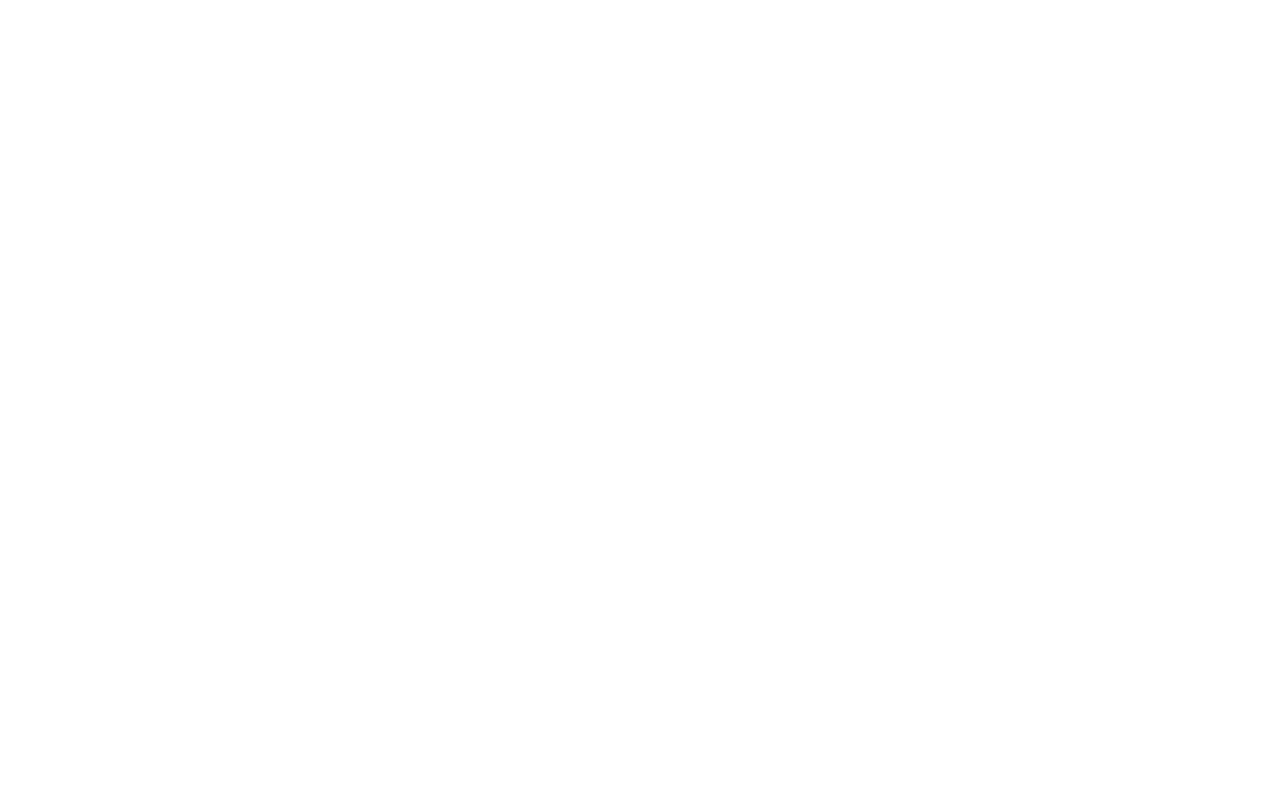
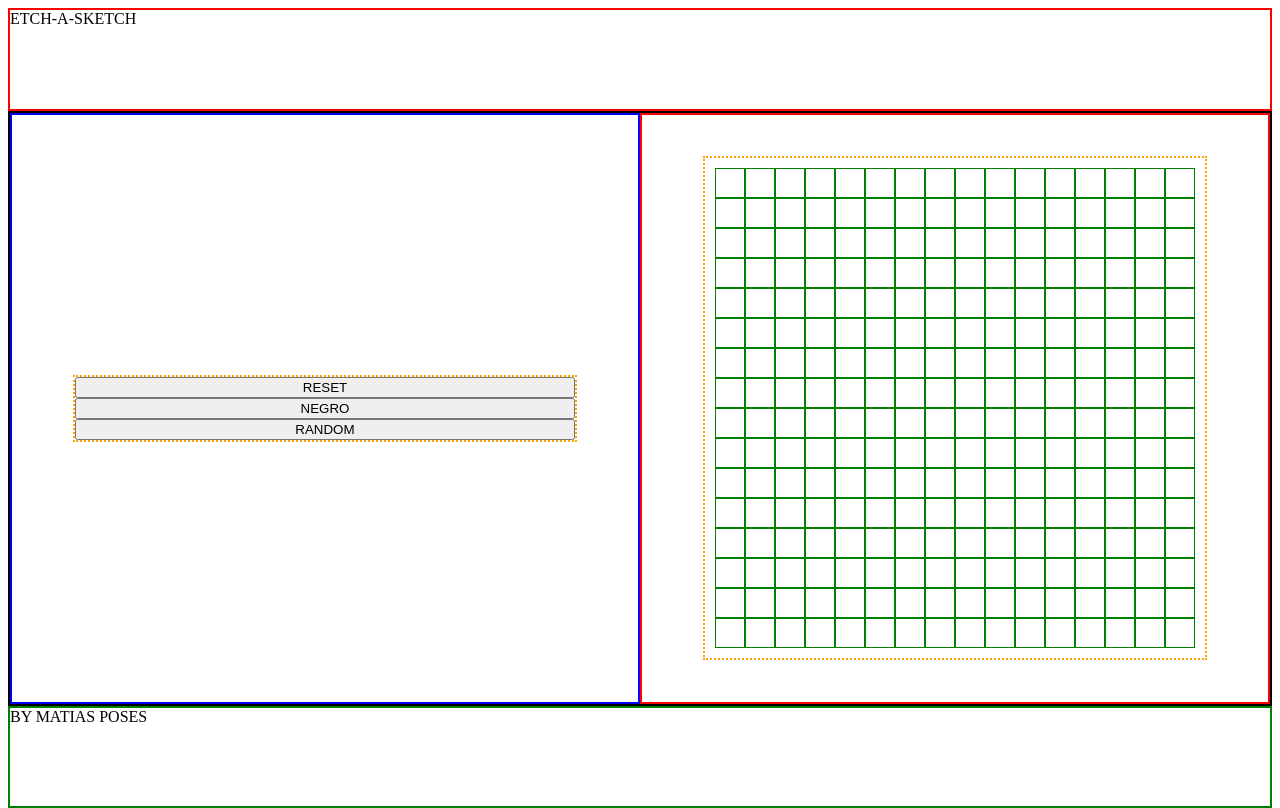
Before and after one commit to campeone-pixel/etch-a-sketch, a plain HTML site: page index.html in a window 1280 px wide. Drawn offline with Linux system fonts and the light colour scheme.

Commit message:
i did the grid 16x16

```diff
--- a/index.html
+++ b/index.html
@@ -7,6 +7,31 @@
     <title>ETCH-A-SKETCH</title>
     <link rel="stylesheet" href="style.css" />
   </head>
-  <body></body>
+  <body>
+
+    <header> ETCH-A-SKETCH </header>
+
+    <section>
+      <DIV class="configurations">
+        <div class="content">
+          <button> RESET </button>
+          <button> NEGRO </button>
+          <button> RANDOM </button>
+          <DIV class="SIZE"></DIV>
+        </div>
+      </div>
+
+      <DIV class="container-grid">
+        <div>
+
+        </div>
+      </div>
+
+    </section>
+
+    <footer>BY MATIAS POSES</footer>
+
+
+  </body>
   <script src="script.js"></script>
 </html>
--- a/script.js
+++ b/script.js
@@ -0,0 +1,16 @@
+const containerGrid = document.querySelector("body > section > div.container-grid > div");
+
+let fragment = document.createDocumentFragment();
+
+ for(let x = 0;x < 16   ; x++){
+    for(let i = 0;i < 16   ; i++){
+      let littlePixel = document.createElement("div");
+      littlePixel.setAttribute("class","pixel")
+      /* littlePixel.textContent="1" */
+      fragment.appendChild(littlePixel);
+  }
+
+}
+
+containerGrid.appendChild(fragment)
+console.log(fragment)
--- a/style.css
+++ b/style.css
@@ -0,0 +1,71 @@
+html{
+  height: 100%;
+}
+body {
+  height: 100vh;
+  display: flex;
+  padding: 0;
+  flex-direction: column;
+  box-sizing: border-box;
+}
+header { border: solid red 2px;
+  flex: 1 1;
+}
+section {
+  display: flex;
+  border: solid black 2px;
+  flex: 6 1;
+}
+.configurations{
+  flex: 1 1;
+  border: blue solid 2px;
+  display: flex;
+  justify-content: center;
+  align-items: center;
+}
+.container-grid{
+  flex: 1 1;
+  border: rgb(255, 0, 0) solid 2px;
+  display: flex;
+  justify-content: center;
+  align-items: center;
+}
+.container-grid>div {
+  display: flex;
+  border: orange dotted 2px;
+  flex: 1 1;
+  max-width: 80%;
+  max-height: 100%;
+  aspect-ratio: 1 / 1;
+  flex-wrap: wrap;
+  padding: 0;
+  margin: 0;
+  justify-content: center;
+  align-content: center;
+  gap: 0;
+ }
+
+.content {
+  display: flex;
+  max-width: 80%;
+  flex-direction: column;
+  justify-content: center;
+  align-items: stretch;
+  border: orange dotted 2px;
+  flex: 1 1;
+}
+footer{
+  flex: 1 1;
+  border: solid green 2px;
+
+}
+
+.pixel {
+  margin: 0;
+  padding: 0;
+  height:6%;
+  aspect-ratio: 1 / 1;
+  box-sizing: border-box;
+  border: green solid 1px;
+
+}
```
